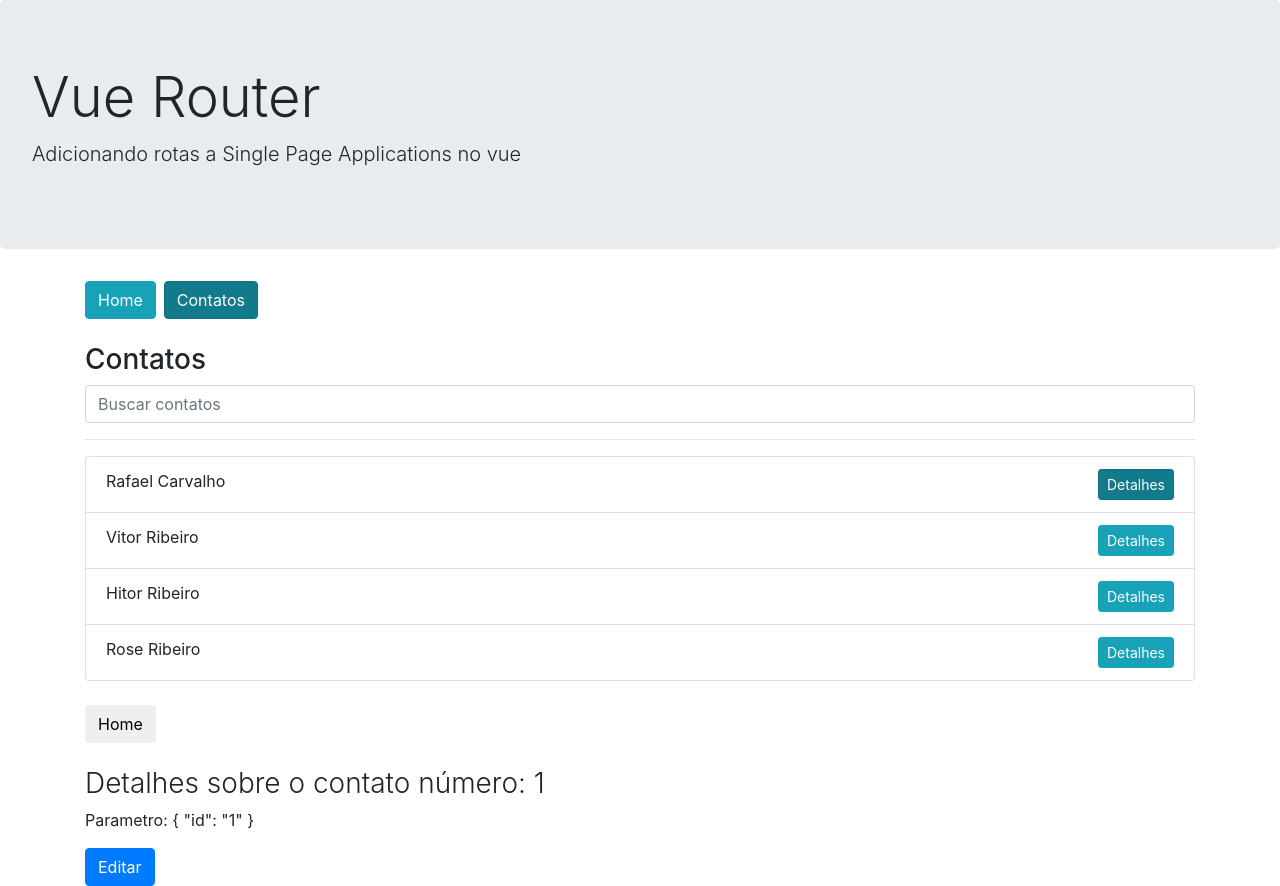
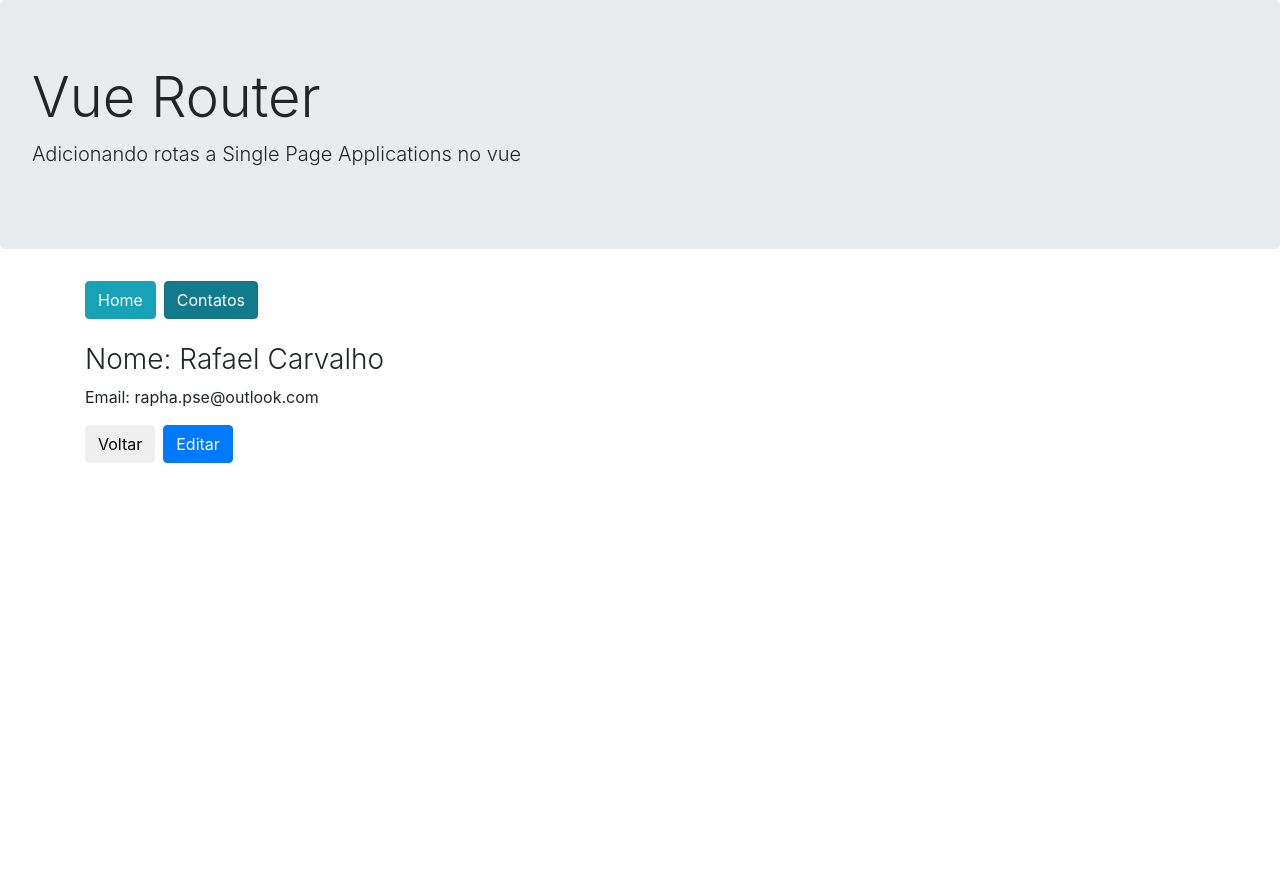
Before and after one commit to rafaelcarvalhocaetano/Vue-Router, a Vue app in the folder spa-router/: page /contatos/1 in a window 1280 px wide. After the commit the page ends 800 px from the top, so only its background shows below. Built offline with nearby package versions, Linux system fonts and the light colour scheme.

Commit message:
finish router

```diff
--- a/spa-router/src/components/contatos/ContatosLista.vue
+++ b/spa-router/src/components/contatos/ContatosLista.vue
@@ -28,6 +28,8 @@
 
 import ContatosListaItens from './ContatosListaItens.vue';
 
+import EventBus from '@/event-bus';
+
 export default {
     components: {
         ContatosListaItens
@@ -35,12 +37,7 @@
     props: ['busca'],
     data() {
         return {
-            contatos: [
-                {id: 1, nome: 'Rafael Carvalho', email: 'rapha.pse@outlook.com'},
-                {id: 2, nome: 'Vitor Ribeiro', email: 'vitor@outlook.com'},
-                {id: 3, nome: 'Hitor Ribeiro', email: 'heitor@outlook.com'},
-                {id: 4, nome: 'Rose Ribeiro', email: 'rose@outlook.com'}
-            ]
+            contatos: []
         }
     },
     computed: {
@@ -48,6 +45,9 @@
             const bsc = this.busca;
             return bsc ? this.contatos.filter(x => x.nome.toLowerCase().includes(bsc.toLowerCase())) : this.contatos
         }
+    },
+    created() {
+        this.contatos = EventBus.contatos;
     },
     methods: {
         buscar(event) {
--- a/spa-router/src/event-bus.js
+++ b/spa-router/src/event-bus.js
@@ -2,11 +2,26 @@
 
 export default new Vue({
     data: {
-        autenticado: false
+        autenticado: false,
+        contatos: [
+            {id: 1, nome: 'Rafael Carvalho', email: 'rapha.pse@outlook.com'},
+            {id: 2, nome: 'Vitor Ribeiro', email: 'vitor@outlook.com'},
+            {id: 3, nome: 'Hitor Ribeiro', email: 'heitor@outlook.com'},
+            {id: 4, nome: 'Rose Ribeiro', email: 'rose@outlook.com'}
+        ]
     },
     created() {
         this.$on('autenticado', (auth) => {
             this.autenticado = auth;
         })
+    },
+    methods: {
+        buscarContatos(id) {
+            return Object.assign({}, this.contatos.find(x => x.id === id));
+        },
+        editarContato(cont) {
+            const indice = this.contatos.findIndex(x => x.id === cont.id);
+            this.contatos.splice(indice, 1, cont);
+        }
     }
 })
--- a/spa-router/src/router.js
+++ b/spa-router/src/router.js
@@ -14,8 +14,8 @@
 import EventBus from './event-bus';
 
 // lazy-loader
-const _home = () => import('./views/Home.vue');
-const _contatos = () => import('./views/contatos/Contatos.vue');
+const _home = () => import(/* webpackChunkName: "contatos_home" */'./views/Home.vue');
+const _contatos = () => import(/* webpackChunkName: "contatos_cc" */'./views/contatos/Contatos.vue');
 
 Vue.use(VueRouter);
 
--- a/spa-router/src/views/contatos/ContatoDetalhe.vue
+++ b/spa-router/src/views/contatos/ContatoDetalhe.vue
@@ -1,10 +1,8 @@
 <template>
-    <div>
-        <h3 class="font-weight-light">Detalhes sobre o contato número: {{ id }}</h3>
-        <div class="height 900px">
-
-        </div>
-        <p>Parametro: {{ parametros }}</p>
+    <div v-if="contato">
+        <h3 class="font-weight-light">Nome: {{ contato.nome }}</h3>
+        <p>Email: {{ contato.email }}</p>
+        <button class="btn btn-econdary mr-2" @click="$router.back()">Voltar</button>
         <router-link
             :to="`/contatos/${id}/editar`"
             class="btn btn-primary"
@@ -13,6 +11,9 @@
 </template>
 
 <script>
+
+import EventBus from '@/event-bus';
+
 export default {
     props: {
         id: {
@@ -22,13 +23,24 @@
     },
     data() {
         return {
-            // contato: undefined
-            parametros: this.$route.params
+            contato: undefined
+            // parametros: this.$route.params
         }
+    },
+    created() {
+        this.contato = EventBus.buscarContatos(this.id);
+    },
+    beforeRouteEnter(to, from, next) {
+        next(vm => {
+            // vm.contato = EventBus.buscarContatos(vm.id);
+            // por rota
+            vm.contato = EventBus.buscarContatos(+to.params.id);
+        });
     },
     beforeRouteUpdate(to, from, next) {
         console.log(' beforeRouteUpdate');
-        this.parametros = to.params
+        // this.parametros = to.params
+        this.contato = EventBus.buscarContatos(+to.params.id);
         next();
     }
     // data() {
--- a/spa-router/src/views/contatos/ContatoEditar.vue
+++ b/spa-router/src/views/contatos/ContatoEditar.vue
@@ -1,14 +1,41 @@
 <template>
-    <div>
+    <div v-if="contato">
         <!-- <h3 class="font-weight-light">Editar contato com id: {{ $route.params.id}}</h3> -->
-        <h3 class="font-weight-light">Editar contato com id: {{ id }}</h3>
+        <h3 class="font-weight-light">Nome: {{ contato.nome }}</h3>
+
+        <form @submit.prevent="salvar">
+            <div class="form-group">
+                <label for="nome">Nome</label>
+                <input type="text" class="form-control" placeholder="Insira o nome" v-model="contato.nome">
+            </div>
+            <div class="form-group">
+                <label for="email">Email</label>
+                <input type="email" class="form-control" placeholder="Insira o email" v-model="contato.email">
+            </div>
+            <div class="form-group">
+                <label for="nome">Nome</label>
+                <input type="text" class="form-control" placeholder="Insira o nome" v-model="contato.nome">
+            </div>
+            <button type="button" class="btn btn-secondary mt-4 mb-4 mr-2" @click="$router.back()">Voltar</button>
+            <button type="submit" class="btn btn-success">Salvar</button>
+        </form>
+
         <button class="btn btn-secundarymt-4 mb-4" @click="$router.back()">Voltar</button>
     </div>
 </template>
 
 <script>
+
+import EventBus from '@/event-bus';
+
 export default {
     props: ['id'],
+    data() {
+        return {
+            contato: undefined,
+            cancelar: true
+        }
+    },
     beforeRouteEnter (to, from, next) {
         // console.log(' beforeRouter-ENTER')
         // if (to.query.autenticado === 'true') {
@@ -16,15 +43,27 @@
         // } else {
         //     next('/contatos');
         // }
-        next();
+        next(vm => {
+            // vm.contato = EventBus.buscarContatos(vm.id);
+            // por rota
+            vm.contato = EventBus.buscarContatos(+to.params.id);
+        });
     },
     beforeRouteLeave(to, from, next) {
         console.log(' beforeRouteLeave')
-        const confirmar = window.confirm('Desejá sair da Rota');
-        if (confirmar) {
-            next(true);
-        } else {
-            next()
+        // const confirmar = window.confirm('Desejá sair da Rota');
+        // if (confirmar) {
+        //     next(true);
+        // } else {
+        //     next()
+        // }
+        this.cancelar ? next(window.confirm('Desejá sair da Rota')) : next();
+    },
+    methods: {
+        salvar(event) {
+            EventBus.editarContato(this.contato);
+            this.cancelar = false;
+            this.$router.push('/contatos');
         }
     }
     // hooks
--- a/spa-router/src/views/contatos/ContatoHome.vue
+++ b/spa-router/src/views/contatos/ContatoHome.vue
@@ -1,3 +1,34 @@
 <template>
-    <h3>Contato-Home</h3>
+    <ContatosLista :busca="busca"/>
 </template>
+
+<script>
+
+import ContatosLista from './../../components/contatos/ContatosLista';
+
+export default {
+    components: {
+        ContatosLista
+    },
+    props: ['busca']
+    // methods: {
+    //     voltar(event) {
+            // funciona normalmente as duas mas o push faz a mesma coisa que no IONIC igual ao angular
+            // this.$router.push({ path: '/' });
+            // this.$router.push('/');
+
+            // O replace substitui a atual podendo usar como um objecto ou somente string
+            // this.$router.replace({ path: '/' });
+            // this.$router.replace('/');
+
+            // Quantos passo vou avançar registro no histórico
+            // this.$router.go(3);
+            // Adiciona um passo na rota;
+            // this.$router.forward();
+            // Volta um passo na rota muito usado com push();
+            // this.$router.back();
+
+    //     }
+    // }
+}
+</script>
--- a/spa-router/src/views/contatos/Contatos.vue
+++ b/spa-router/src/views/contatos/Contatos.vue
@@ -5,40 +5,7 @@
         <button class="btn btn-secundary mb-4 mt-4"  @click="voltar">Home</button>
     </div> -->
     <div>
-        <ContatosLista :busca="busca"/>
         <router-view></router-view>
         <router-view name="contato-detalhes"></router-view>
     </div>
 </template>
-
-
-<script>
-
-import ContatosLista from './../../components/contatos/ContatosLista';
-
-export default {
-    components: {
-        ContatosLista
-    },
-    props: ['busca']
-    // methods: {
-    //     voltar(event) {
-            // funciona normalmente as duas mas o push faz a mesma coisa que no IONIC igual ao angular
-            // this.$router.push({ path: '/' });
-            // this.$router.push('/');
-
-            // O replace substitui a atual podendo usar como um objecto ou somente string
-            // this.$router.replace({ path: '/' });
-            // this.$router.replace('/');
-
-            // Quantos passo vou avançar registro no histórico
-            // this.$router.go(3);
-            // Adiciona um passo na rota;
-            // this.$router.forward();
-            // Volta um passo na rota muito usado com push();
-            // this.$router.back();
-
-    //     }
-    // }
-}
-</script>
```
